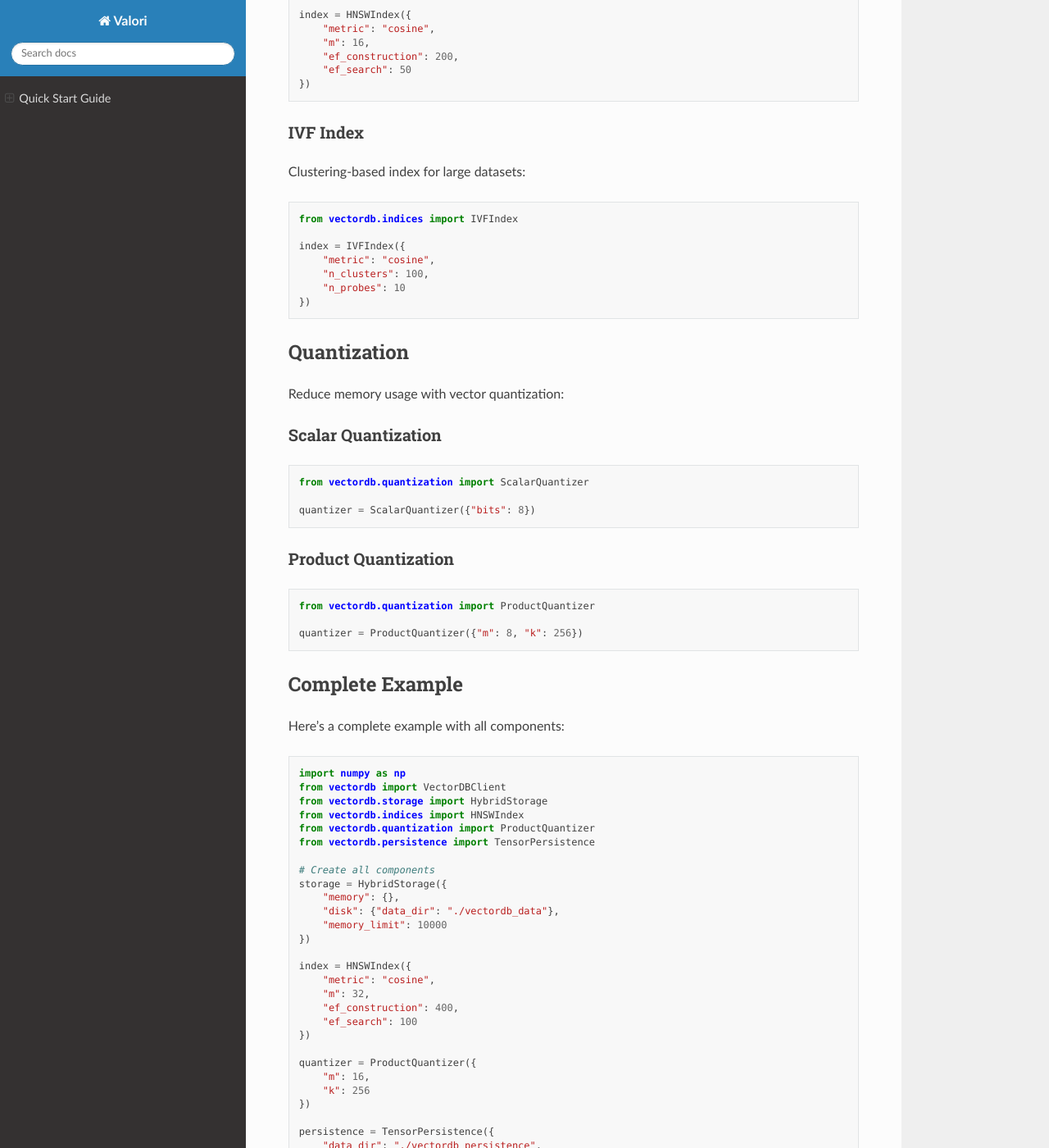
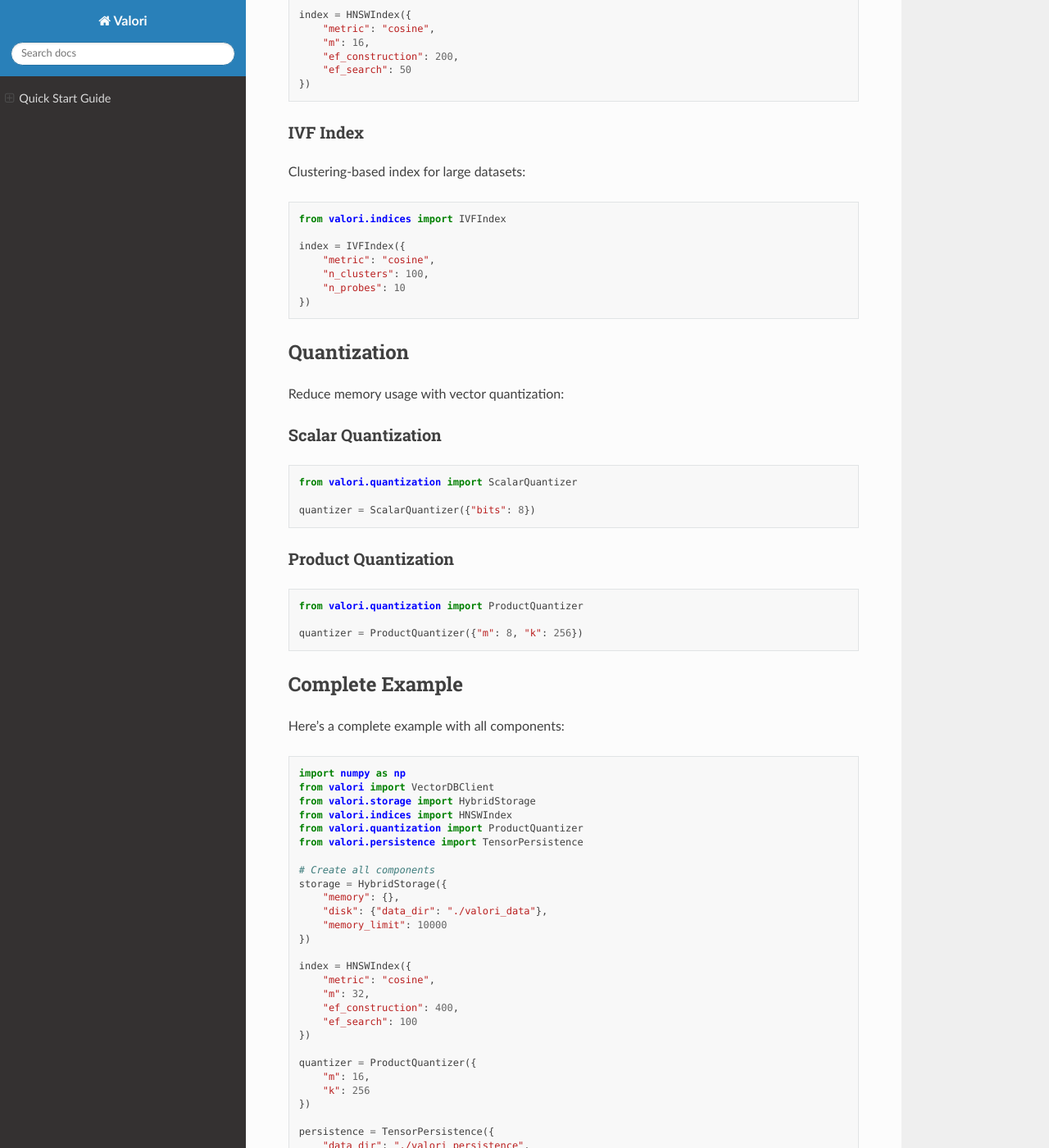
Before and after one commit to varshith-Git/valori, a Sphinx documentation site: the page built from docs/quickstart.rst, in a window 1280 px wide and 1400 px high, scrolled down 2677 px. Shown: the whole window at 82% size. Built offline with Sphinx 7.4.7 and the Read the Docs theme 3.1.0, drawn with Linux system fonts in a browser that asks for light colours; pages that are not in the unit, such as notebooks, are missing from menus; some of the changed text lies outside the part shown.

```diff
--- a/docs/index.rst
+++ b/docs/index.rst
@@ -18,9 +18,9 @@ Quick Start
 
 .. code-block:: python
 
-    from vectordb import VectorDBClient
-    from vectordb.storage import MemoryStorage
-    from vectordb.indices import FlatIndex
+    from valori import VectorDBClient
+    from valori.storage import MemoryStorage
+    from valori.indices import FlatIndex
 
     # Create components
     storage = MemoryStorage({})
--- a/docs/quickstart.rst
+++ b/docs/quickstart.rst
@@ -40,9 +40,9 @@ Let's start with a simple example:
 .. code-block:: python
 
     import numpy as np
-    from vectordb import VectorDBClient
-    from vectordb.storage import MemoryStorage
-    from vectordb.indices import FlatIndex
+    from valori import VectorDBClient
+    from valori.storage import MemoryStorage
+    from valori.indices import FlatIndex
 
     # 1. Create components
     storage = MemoryStorage({})
@@ -83,7 +83,7 @@ Fast but not persistent across restarts:
 
 .. code-block:: python
 
-    from vectordb.storage import MemoryStorage
+    from valori.storage import MemoryStorage
 
     storage = MemoryStorage({})
 
@@ -94,9 +94,9 @@ Persistent but slower than memory:
 
 .. code-block:: python
 
-    from vectordb.storage import DiskStorage
+    from valori.storage import DiskStorage
 
-    storage = DiskStorage({"data_dir": "./my_vectordb"})
+    storage = DiskStorage({"data_dir": "./my_valori"})
 
 Hybrid Storage
 ~~~~~~~~~~~~~~
@@ -105,11 +105,11 @@ Combines memory and disk for optimal performance:
 
 .. code-block:: python
 
-    from vectordb.storage import HybridStorage
+    from valori.storage import HybridStorage
 
     storage = HybridStorage({
         "memory": {},
-        "disk": {"data_dir": "./my_vectordb"},
+        "disk": {"data_dir": "./my_valori"},
         "memory_limit": 10000
     })
 
@@ -125,7 +125,7 @@ Exhaustive search, accurate but slower for large datasets:
 
 .. code-block:: python
 
-    from vectordb.indices import FlatIndex
+    from valori.indices import FlatIndex
 
     index = FlatIndex({"metric": "cosine"})  # or "euclidean"
 
@@ -136,7 +136,7 @@ Fast approximate search for large datasets:
 
 .. code-block:: python
 
-    from vectordb.indices import HNSWIndex
+    from valori.indices import HNSWIndex
 
     index = HNSWIndex({
         "metric": "cosine",
@@ -152,7 +152,7 @@ Clustering-based index for large datasets:
 
 .. code-block:: python
 
-    from vectordb.indices import IVFIndex
+    from valori.indices import IVFIndex
 
     index = IVFIndex({
         "metric": "cosine",
@@ -170,7 +170,7 @@ Scalar Quantization
 
 .. code-block:: python
 
-    from vectordb.quantization import ScalarQuantizer
+    from valori.quantization import ScalarQuantizer
 
     quantizer = ScalarQuantizer({"bits": 8})
 
@@ -179,7 +179,7 @@ Product Quantization
 
 .. code-block:: python
 
-    from vectordb.quantization import ProductQuantizer
+    from valori.quantization import ProductQuantizer
 
     quantizer = ProductQuantizer({"m": 8, "k": 256})
 
@@ -191,16 +191,16 @@ Here's a complete example with all components:
 .. code-block:: python
 
     import numpy as np
-    from vectordb import VectorDBClient
-    from vectordb.storage import HybridStorage
-    from vectordb.indices import HNSWIndex
-    from vectordb.quantization import ProductQuantizer
-    from vectordb.persistence import TensorPersistence
+    from valori import VectorDBClient
+    from valori.storage import HybridStorage
+    from valori.indices import HNSWIndex
+    from valori.quantization import ProductQuantizer
+    from valori.persistence import TensorPersistence
 
     # Create all components
     storage = HybridStorage({
         "memory": {},
-        "disk": {"data_dir": "./vectordb_data"},
+        "disk": {"data_dir": "./valori_data"},
         "memory_limit": 10000
     })
 
@@ -217,7 +217,7 @@ Here's a complete example with all components:
     })
 
     persistence = TensorPersistence({
-        "data_dir": "./vectordb_persistence",
+        "data_dir": "./valori_persistence",
         "compression": True
     })
 
```
Also changed, not shown: CONTRIBUTING.md (+4 -4 lines), README.md (+4 -4 lines), docs/api.rst (+25 -25 lines), docs/getting_started.rst (+16 -1 lines), pyproject.toml (+7 -2 lines), src/valori/__init__.py (+9 -1 lines), .pre-commit-config.yaml (added), 2 other files.
